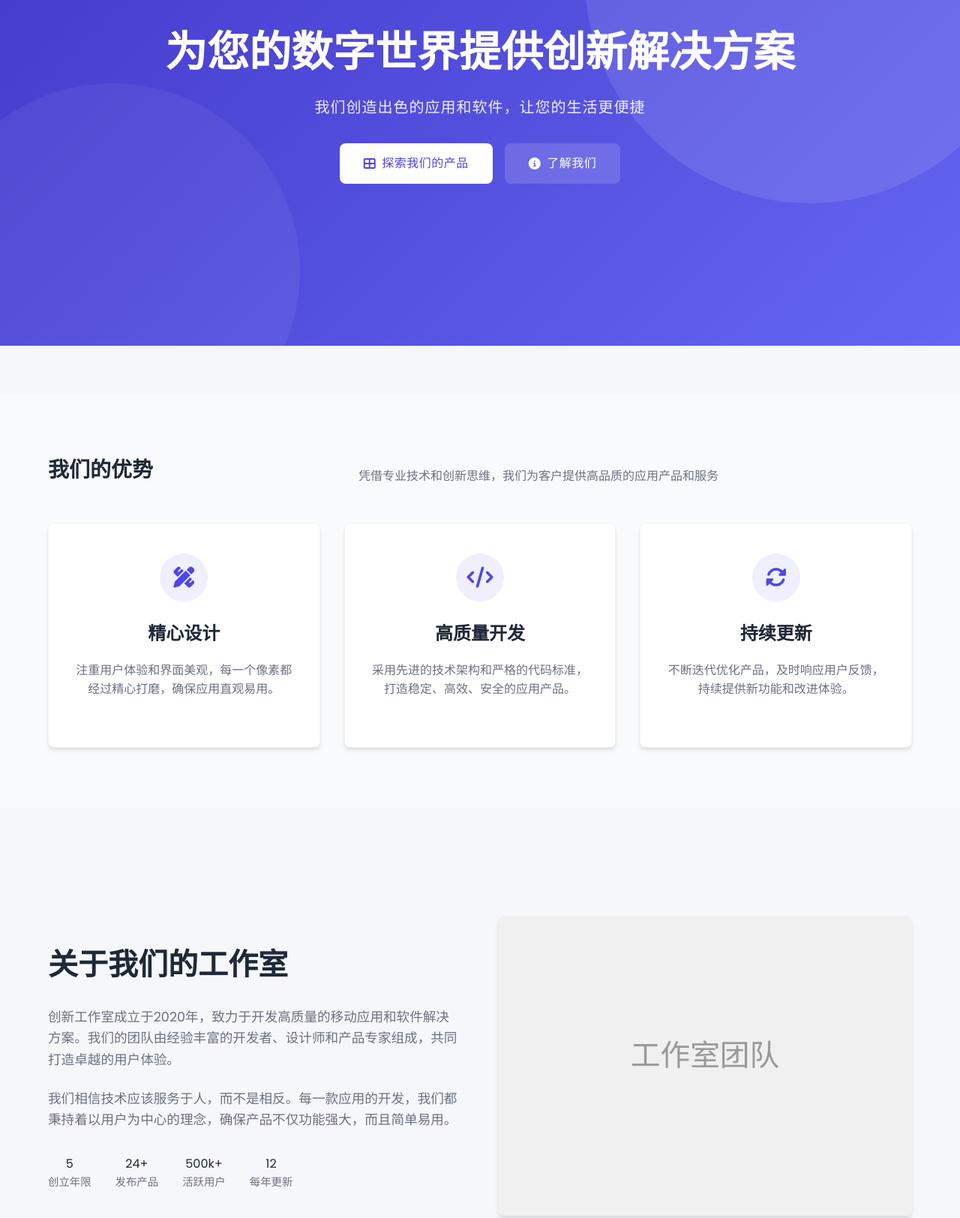
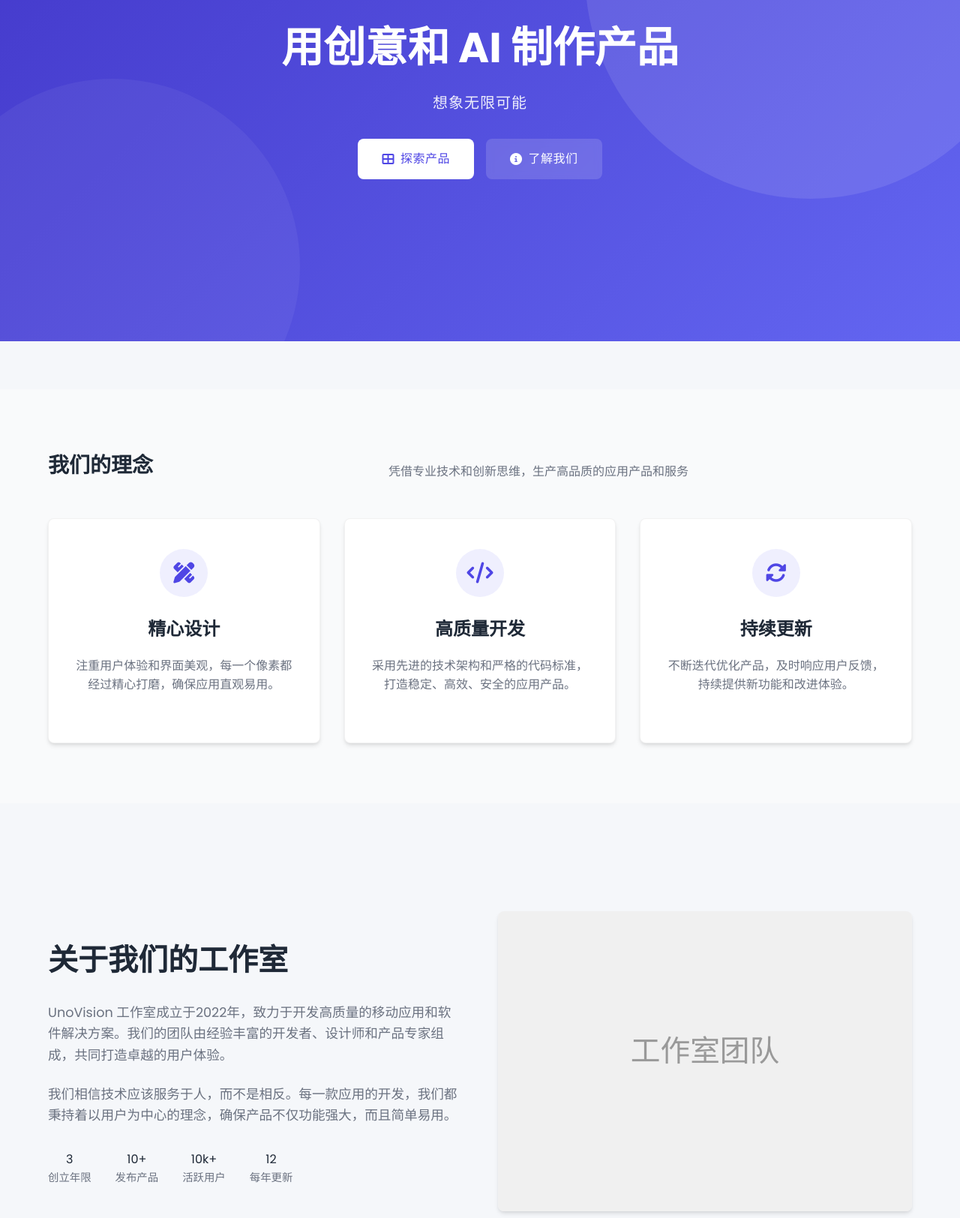
Before and after one commit to devxiaoyi/app-summary, a plain HTML site: page index.html in a window 1280 px wide. Shown: the part 267-1891 px from the top of the page at 75% size. Drawn offline with Linux system fonts and the light colour scheme.

Commit message:
modify some words

```diff
--- a/css/style.css
+++ b/css/style.css
@@ -176,6 +176,7 @@ header nav ul li a i {
 }
 
 .hero-description {
+    color: rgba(255, 255, 255, 0.9);
     font-size: 1.25rem;
     margin-bottom: 2rem;
     opacity: 0.9;
@@ -349,7 +350,7 @@ p {
 }
 
 .faq-answer {
-    padding: 0 1.5rem 1.5rem;
+    padding: 0 1.5rem 2.5rem;
     overflow: hidden;
     max-height: 0;
     transition: max-height 0.3s ease-out;
@@ -477,6 +478,7 @@ footer {
     }
 
     .hero-description {
+        color: rgba(255, 255, 255, 0.9);
         font-size: 1.1rem;
     }
 
--- a/index.html
+++ b/index.html
@@ -3,7 +3,7 @@
 <head>
     <meta charset="UTF-8">
     <meta name="viewport" content="width=device-width, initial-scale=1.0">
-    <title data-i18n="page_title">工作室 - 创新数字解决方案</title>
+    <title data-i18n="page_title">UnoVision 工作室</title>
     <link rel="stylesheet" href="css/style.css">
     <link rel="stylesheet" href="css/language-switcher.css">
     <link rel="icon" href="img/favicon.svg" type="image/svg+xml">
@@ -363,7 +363,7 @@
         <header>
             <div class="container">
                 <div class="logo">
-                    <a href="index.html"><img src="img/logo.svg" alt="创新工作室" height="40"></a>
+                    <a href="index.html"><img src="img/logo.png" alt="UnoVision 工作室" height="40"></a>
                 </div>
                 <nav>
                     <ul>
@@ -387,11 +387,11 @@
         <section class="home-hero">
             <div class="container">
                 <div class="hero-content-home">
-                    <h1 class="hero-title" data-i18n="hero_title">为您的数字世界提供创新解决方案</h1>
-                    <p class="hero-subtitle" data-i18n="hero_subtitle">我们创造出色的应用和软件，让您的生活更便捷</p>
+                    <h1 class="hero-title" data-i18n="hero_title">用创意和 AI 制作产品</h1>
+                    <p class="hero-subtitle" data-i18n="hero_subtitle">想象无限可能</p>
                     <div class="hero-actions">
                         <a href="products.html" class="btn-hero btn-hero-primary">
-                            <i class="fas fa-th-large"></i> <span data-i18n="hero_cta">探索我们的产品</span>
+                            <i class="fas fa-th-large"></i> <span data-i18n="hero_cta">探索产品</span>
                         </a>
                         <a href="#about" class="btn-hero btn-hero-secondary">
                             <i class="fas fa-info-circle"></i> 了解我们
@@ -404,9 +404,9 @@
         <section class="features-section">
             <div class="container">
                 <div class="section-header" style="text-align: center;">
-                    <h2>我们的优势</h2>
+                    <h2>我们的理念</h2>
                     <p style="color: var(--gray-color); max-width: 700px; margin: 1rem auto 0;">
-                        凭借专业技术和创新思维，我们为客户提供高品质的应用产品和服务
+                        凭借专业技术和创新思维，生产高品质的应用产品和服务
                     </p>
                 </div>
 
@@ -449,21 +449,21 @@
                 <div class="about-container">
                     <div class="about-content">
                         <h2 data-i18n="about_title">关于我们的工作室</h2>
-                        <p data-i18n="about_desc">创新工作室成立于2020年，致力于开发高质量的移动应用和软件解决方案。我们的团队由经验丰富的开发者、设计师和产品专家组成，共同打造卓越的用户体验。</p>
+                        <p data-i18n="about_desc">UnoVision 工作室成立于2022年，致力于开发高质量的移动应用和软件解决方案。我们的团队由经验丰富的开发者、设计师和产品专家组成，共同打造卓越的用户体验。</p>
                         <p>
                             我们相信技术应该服务于人，而不是相反。每一款应用的开发，我们都秉持着以用户为中心的理念，确保产品不仅功能强大，而且简单易用。
                         </p>
                         <div class="about-stats">
                             <div class="stat-item">
-                                <div class="stat-value">5</div>
+                                <div class="stat-value">3</div>
                                 <div class="stat-label" data-i18n="stats_years">创立年限</div>
                             </div>
                             <div class="stat-item">
-                                <div class="stat-value">24+</div>
+                                <div class="stat-value">10+</div>
                                 <div class="stat-label" data-i18n="stats_products">发布产品</div>
                             </div>
                             <div class="stat-item">
-                                <div class="stat-value">500k+</div>
+                                <div class="stat-value">10k+</div>
                                 <div class="stat-label" data-i18n="stats_users">活跃用户</div>
                             </div>
                             <div class="stat-item">
@@ -543,7 +543,7 @@
                 <div class="footer-content">
                     <div class="footer-logo">
                         <span class="logo-icon"><i class="fas fa-code"></i></span>
-                        <h2>创想工作室</h2>
+                        <h2>UnoVision 工作室</h2>
                     </div>
                     <div class="footer-links">
                         <ul>
@@ -555,7 +555,7 @@
                     </div>
                 </div>
                 <div class="footer-bottom">
-                    <p>&copy; 2025 创想工作室. 保留所有权利。</p>
+                    <p>&copy; 2025 UnoVision 工作室. 保留所有权利。</p>
                 </div>
             </div>
         </footer>
--- a/js/i18n.js
+++ b/js/i18n.js
@@ -8,11 +8,11 @@ const translations = {
         'nav_privacy': '隐私政策',
 
         // 首页
-        'hero_title': '为您的数字世界提供创新解决方案',
-        'hero_subtitle': '我们创造出色的应用和软件，让您的生活更便捷',
-        'hero_cta': '探索我们的产品',
+        'hero_title': '用创意和 AI 制作产品',
+        'hero_subtitle': '想象无限可能',
+        'hero_cta': '探索产品',
         'about_title': '关于我们的工作室',
-        'about_desc': '创新工作室成立于2020年，致力于开发高质量的移动应用和软件解决方案。我们的团队由经验丰富的开发者、设计师和产品专家组成，共同打造卓越的用户体验。',
+        'about_desc': 'UnoVision 工作室成立于2022年，致力于开发高质量的移动应用和软件解决方案。我们的团队由经验丰富的开发者、设计师和产品专家组成，共同打造卓越的用户体验。',
         'stats_years': '创立年限',
         'stats_products': '发布产品',
         'stats_users': '活跃用户',
```
Also changed, not shown: 404.html (+1 -1 lines), privacy.html (+3 -3 lines), product-detail.html (+2 -2 lines), products.html (+3 -3 lines), support.html (+5 -20 lines).
